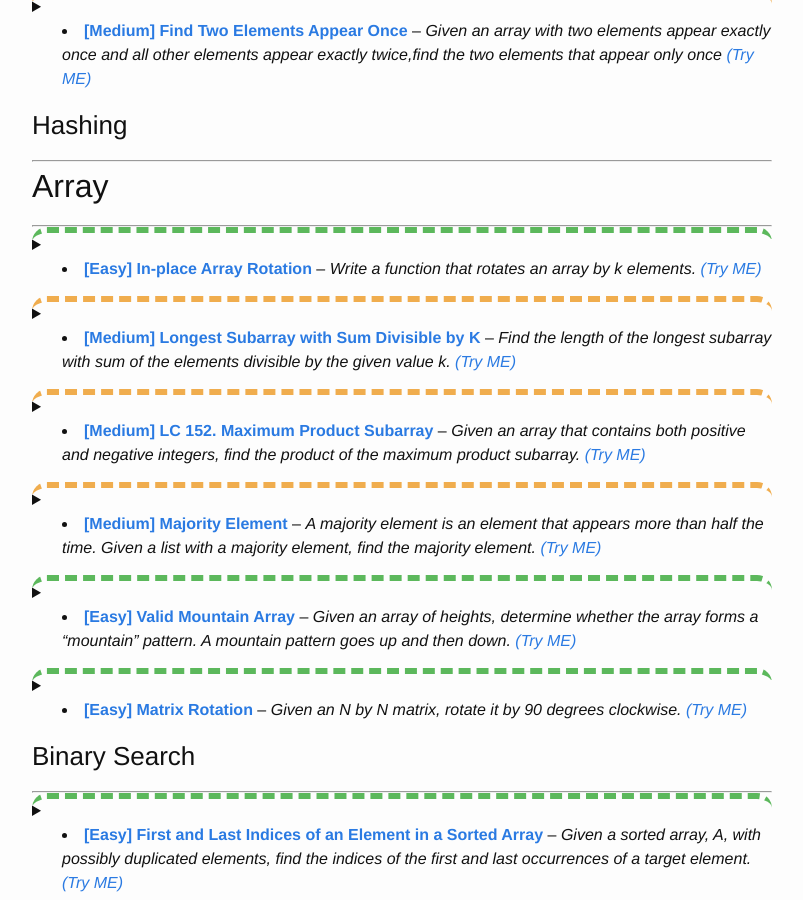
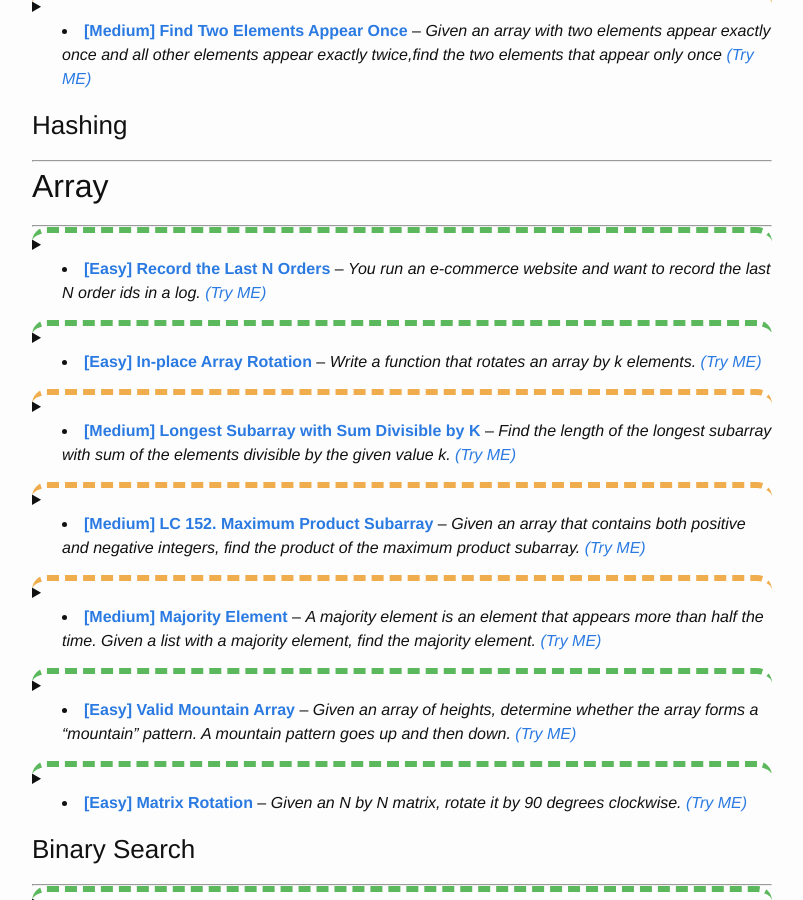
Before and after one commit to trsong/trsong.github.io, a Jekyll site: the page built from _posts/2019-04-01-DailyQuestionsByCategory.md, in a window 1280 px wide and 900 px high, scrolled down 1741 px. Shown: the whole window, without its empty margins (238-1041 px from the left). Built offline with Jekyll 4.4.1, drawn with Linux system fonts in a browser that asks for light colours.

Commit message:
Add previous question to categories

```diff
--- a/_posts/2019-04-01-DailyQuestionsByCategory.md
+++ b/_posts/2019-04-01-DailyQuestionsByCategory.md
@@ -89,6 +89,26 @@ Output: [4, 8] order does not matter
 
 ## Array
 ---
+
+<details>
+<summary class="lc_e">
+
+- [**\[Easy\] Record the Last N Orders**](https://trsong.github.io/python/java/2020/08/02/DailyQuestionsAug/#aug-15-2020-easy-record-the-last-n-orders) -- *You run an e-commerce website and want to record the last N order ids in a log.* [*\(Try ME\)*](https://repl.it/@trsong/Record-the-Last-N-Orders-1)
+
+</summary>
+<div>
+
+**Question:** You run an e-commerce website and want to record the last `N` order ids in a log. Implement a data structure to accomplish this, with the following API:
+
+- `record(order_id)`: adds the order_id to the log
+- `get_last(i)`: gets the ith last element from the log. `i` is guaranteed to be smaller than or equal to `N`.
+
+You should be as efficient with time and space as possible.
+
+
+</div>
+</details>
+
 
 <details>
 <summary class="lc_e">
```
